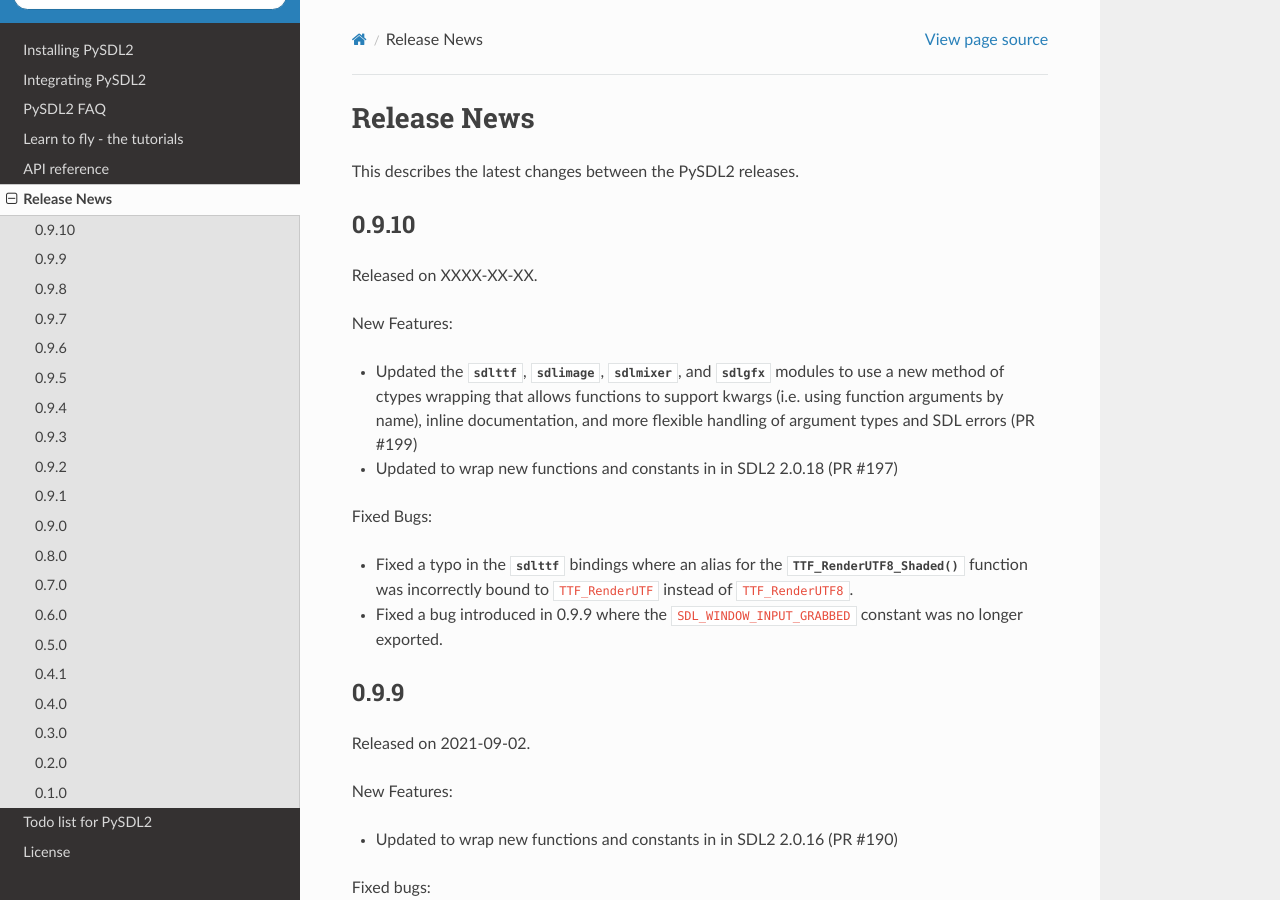
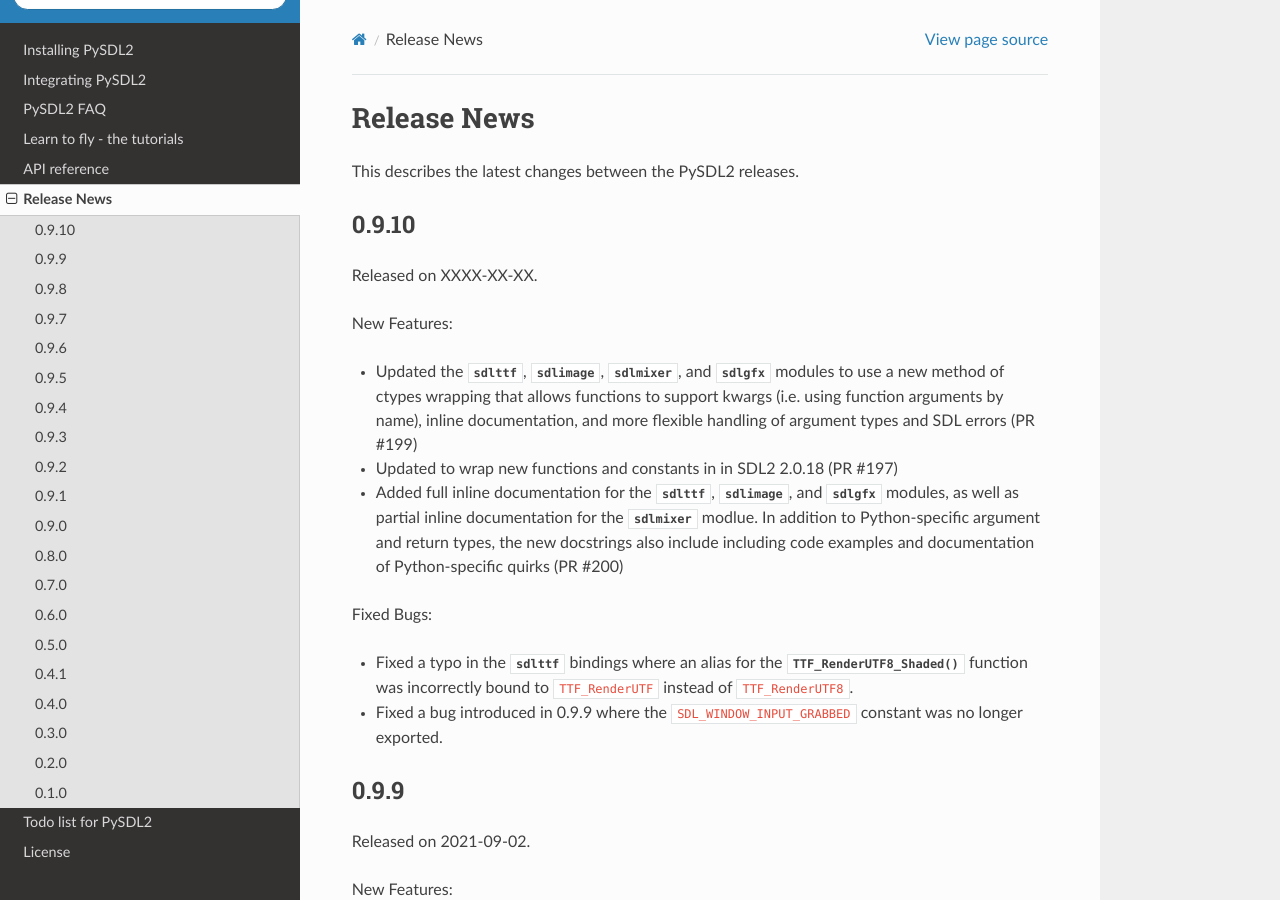
Before and after one commit to py-sdl/py-sdl2, a Sphinx documentation site: the page built from doc/news.rst, in a window 1280 px wide and 900 px high. Built offline with Sphinx 7.4.7 and the Read the Docs theme 2.0.0, drawn with Linux system fonts in a browser that asks for light colours.

Commit message:
Update news.rst

```diff
--- a/doc/news.rst
+++ b/doc/news.rst
@@ -15,6 +15,11 @@
   inline documentation, and more flexible handling of argument types and
   SDL errors (PR #199)
 * Updated to wrap new functions and constants in in SDL2 2.0.18 (PR #197)
+* Added full inline documentation for the :mod:`~sdl2.sdlttf`,
+  :mod:`~sdl2.sdlimage`, and :mod:`~sdl2.sdlgfx` modules, as well as partial
+  inline documentation for the :mod:`~sdl2.sdlmixer` modlue. In addition to
+  Python-specific argument and return types, the new docstrings also include
+  including code examples and documentation of Python-specific quirks (PR #200)
 
 Fixed Bugs:
 
```
